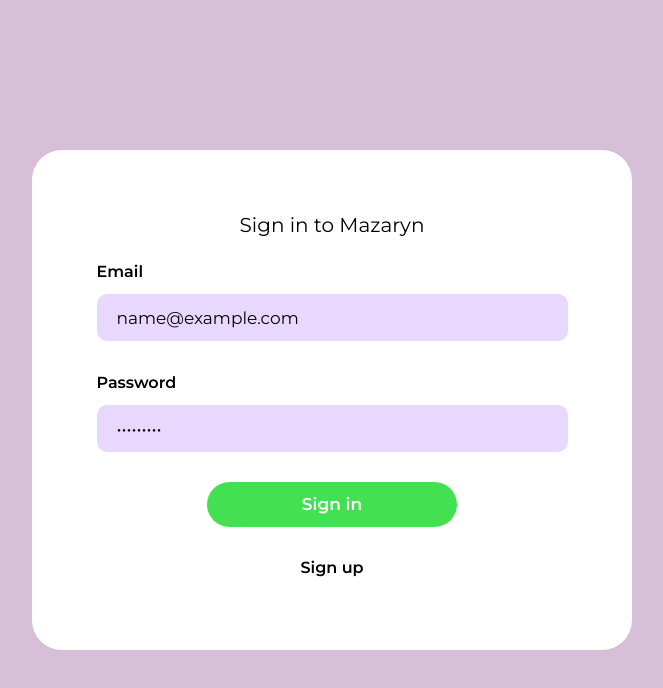
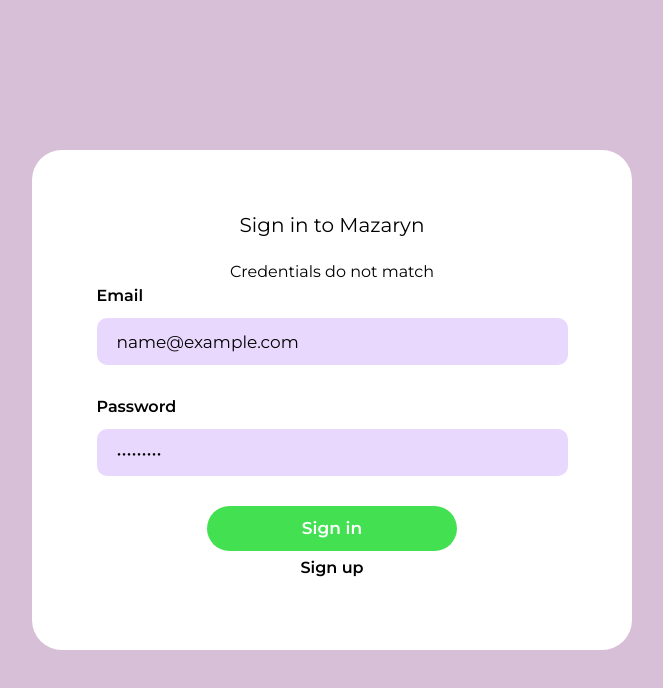
Before and after one commit to aiden77mori/mazaryn-frontend, a React (Create React App) app: page /signin in a window 1280 px wide. Both pictures are taken after typing "name@example.com", "Sample123" into the empty fields and a click on the button "Sign in". Shown: the top 688 px of the page, without its empty margins (308-971 px from the left). Built offline with nearby package versions, Linux system fonts and the light colour scheme.

Commit message:
displaying an error message

```diff
--- a/src/App.js
+++ b/src/App.js
@@ -22,6 +22,8 @@
     loggedIn: false
   });
 
+  const [error, setError] = useState('');
+
   function login(details){
 
     //check if the details provided by the user using form matches the data in the DB
@@ -31,8 +33,10 @@
         loggedIn: true
       });
       console.log("Logged in");
+    }else{
+      console.log("credentials dont match")
+      setError("Credentials do not match");
     }
-    console.log("credentials dont match")
   }
 
   function logout(){
@@ -50,7 +54,7 @@
          (userDetails.loggedIn === true ) ? (
            <View logout={logout}/>
          ) : (
-           <SignIn login={login}/>
+           <SignIn login={login} error={error}/>
          )
       }
 
--- a/src/components/security/signin/signIn.js
+++ b/src/components/security/signin/signIn.js
@@ -3,7 +3,7 @@
 //import {useHistory} from 'react-router-dom';
 //import { Details } from '@material-ui/icons';
 
-function SignIn({login}){
+function SignIn({login, error}){
 
     const [credentials, setCredentials] = useState({
         email: '',
@@ -29,6 +29,9 @@
         <div className='sign-in-container'>
             <h2>Sign in to Mazaryn</h2>
             <form onSubmit={handleSubmit}>
+                {
+                (error != '') ? (<p>{error}</p>): ("")
+                }
                 <div className='input'>
                     <label htmlFor="email">Email</label>
                     <input type="email" name="email" id="email" value={credentials.email} onChange={handleChange}/>
```
Also changed, not shown: 1 other file (tests, documents, lock files or other folders).
